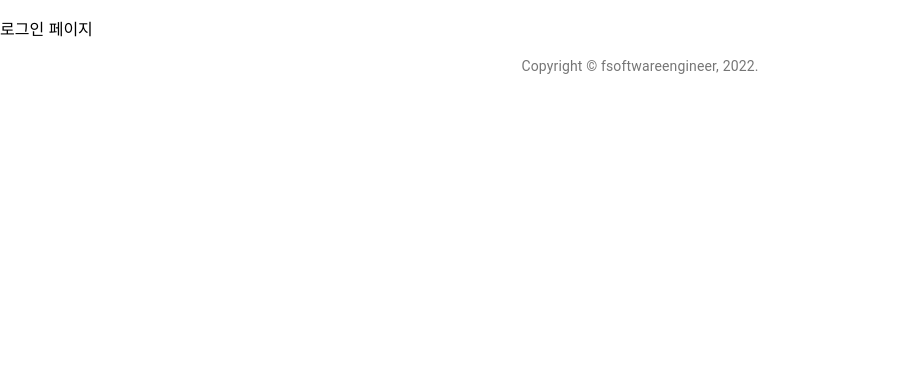
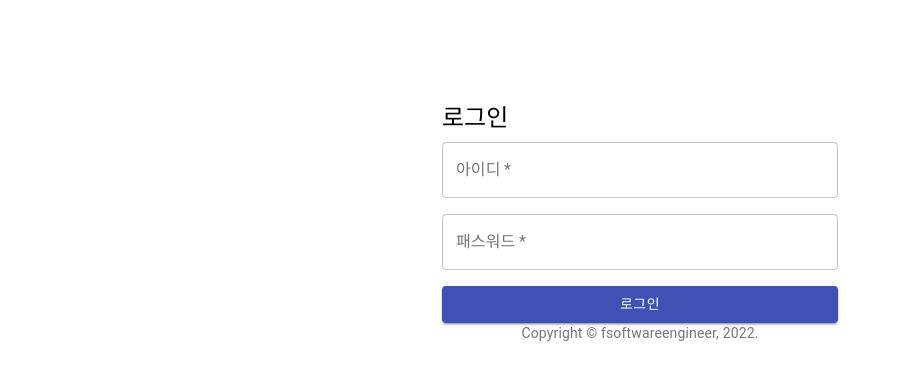
Before and after one commit to rlaalstjd00/WebStudy, a React (Create React App) app in the folder client/todo-react-app/: page /login in a window 1280 px wide. Shown: the top 380 px of the page, without its empty margins (0-902 px from the left). Built offline with nearby package versions, Linux system fonts and the light colour scheme.

Commit message:
feat : 프론트 Login.js

```diff
--- a/client/todo-react-app/src/Login.js
+++ b/client/todo-react-app/src/Login.js
@@ -1,10 +1,67 @@
 import React from "react";
+import { signin } from "./service/ApiService";
+import  Button from "@material-ui/core/Button";
+import TextField from "@material-ui/core/TextField";
+import Grid from "@material-ui/core/Grid";
+import Typography from "@material-ui/core/Typography";
+import {Container} from "@material-ui/core";
 
 function Login(props){
 
+    const handleSubmit = (event) => {
+        event.preventDefault();
+        const data = new FormData(event.target);
+        const username = data.get("username");
+        const password = data.get("password");
+
+        signin({username: username, password: password});
+    };
+
     return (
-        <p>로그인 페이지</p>
+        <Container component="main" maxWidth="xs" style={{ marginTop: "8%" }}>
+          <Grid container spacing={2}>
+            <Grid item xs={12}>
+              <Typography component="h1" variant="h5">
+                로그인
+              </Typography>
+            </Grid>
+          </Grid>
+          <form noValidate onSubmit={handleSubmit}>
+            {" "}
+            {/* submit 버튼을 누르면 handleSubmit이 실행됨. */}
+            <Grid container spacing={2}>
+              <Grid item xs={12}>
+                <TextField
+                  variant="outlined"
+                  required
+                  fullWidth
+                  id="username"
+                  label="아이디"
+                  name="username"
+                  autoComplete="username"
+                />
+              </Grid>
+              <Grid item xs={12}>
+                <TextField
+                  variant="outlined"
+                  required
+                  fullWidth
+                  name="password"
+                  label="패스워드"
+                  type="password"
+                  id="password"
+                  autoComplete="current-password"
+                />
+              </Grid>
+              <Grid item xs={12}>
+                <Button type="submit" fullWidth variant="contained" color="primary">
+                  로그인
+                </Button>
+              </Grid>
+            </Grid>
+          </form>
+        </Container>
     );
-}
+};
 
 export default Login;
--- a/client/todo-react-app/src/service/ApiService.js
+++ b/client/todo-react-app/src/service/ApiService.js
@@ -27,3 +27,11 @@ export function call(api, method, request){
           console.log(error);
     });
 }
+
+export function signin(userDTO){
+    return call("/auth/signin", "POST", userDTO)
+        .then((response) => {
+            console.log("response : ", response);
+            alert("로그인 토큰: " + response.token);
+        });
+}
```
